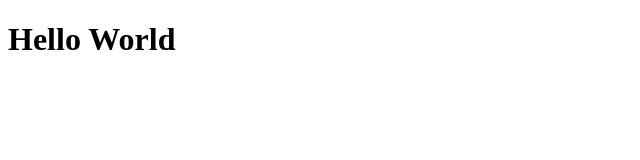
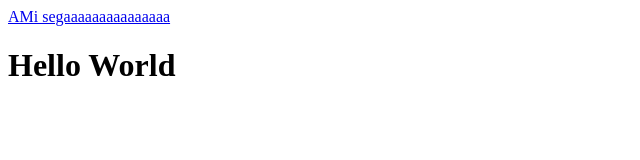
Before and after one commit to agnostic79/agnostic79, a plain HTML site: page index.html in a window 1280 px wide. Shown: the whole page, without its empty margins (0-640 px from the left). Drawn offline with Linux system fonts and the light colour scheme.

Commit message:
Urgent nav boilerplate

```diff
--- a/index.html
+++ b/index.html
@@ -9,6 +9,11 @@
   </head>
   <body>
     <div class="app">
+      <header>
+        <nav>
+          <a href="#">AMi segaaaaaaaaaaaaaaa</a>
+        </nav>
+      </header>
       <h1>Hello World</h1>
     </div>
   </body>
```
